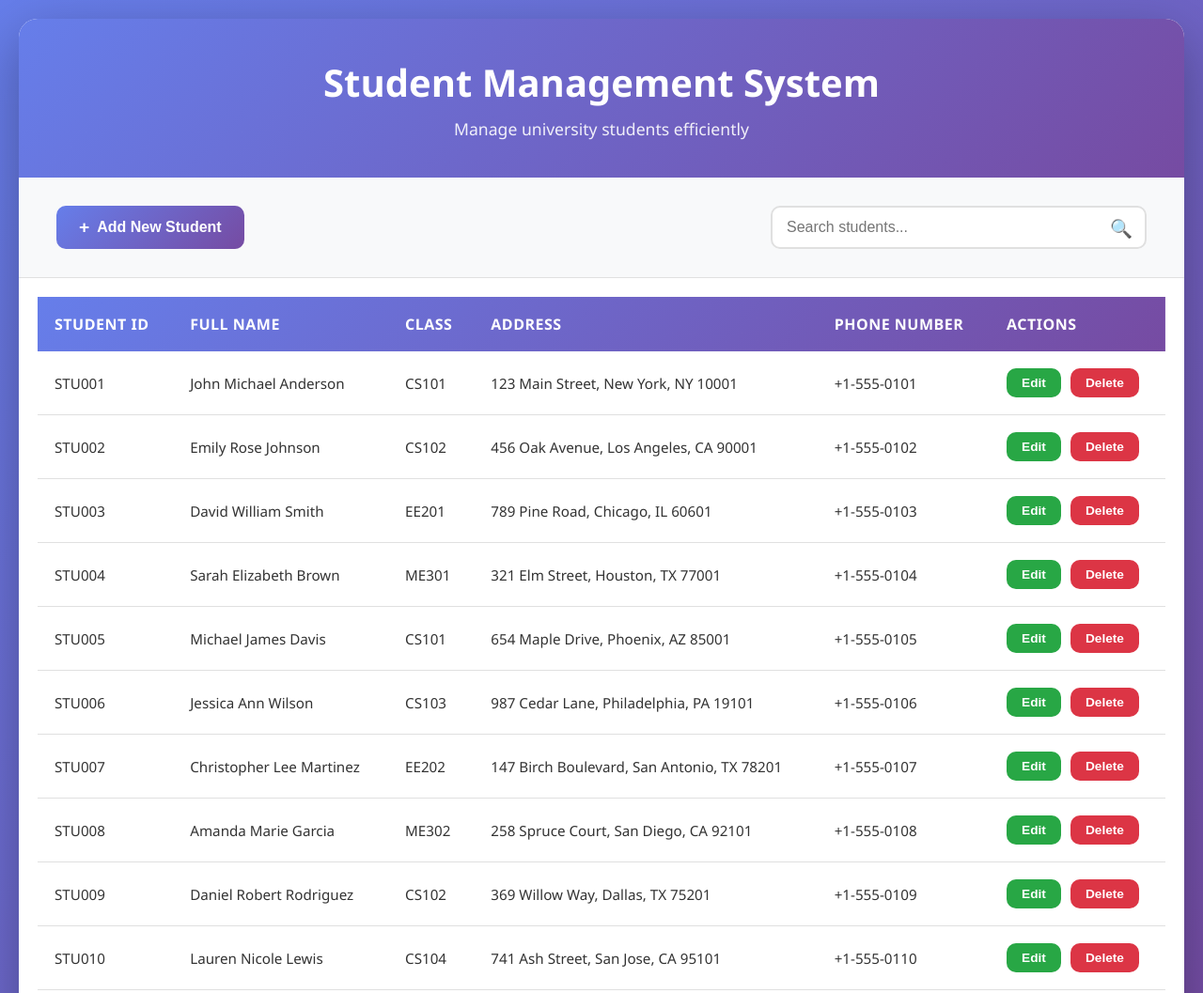
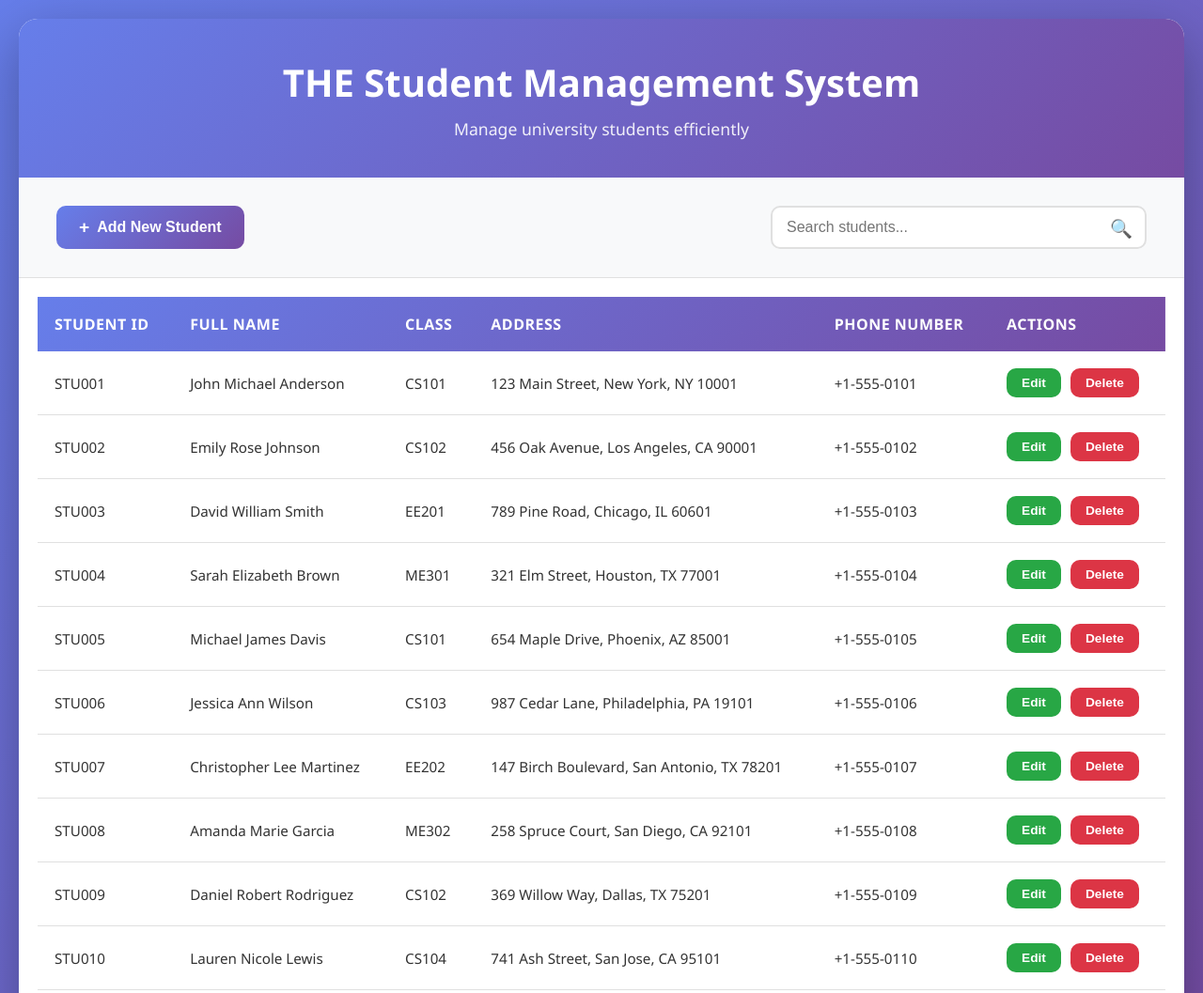
Before and after one commit to davidhevn/UIUX-FOR-CICD-FINAL-TEST, a plain HTML site: page index.html in a window 1280 px wide. Shown: the top 1057 px of the page at 94% size. Drawn offline with Linux system fonts and the light colour scheme.

Commit message:
added THE

```diff
--- a/index.html
+++ b/index.html
@@ -9,7 +9,7 @@
 <body>
     <div class="container">
         <header>
-            <h1>Student Management System</h1>
+            <h1>THE Student Management System</h1>
             <p class="subtitle">Manage university students efficiently</p>
         </header>
 
```
